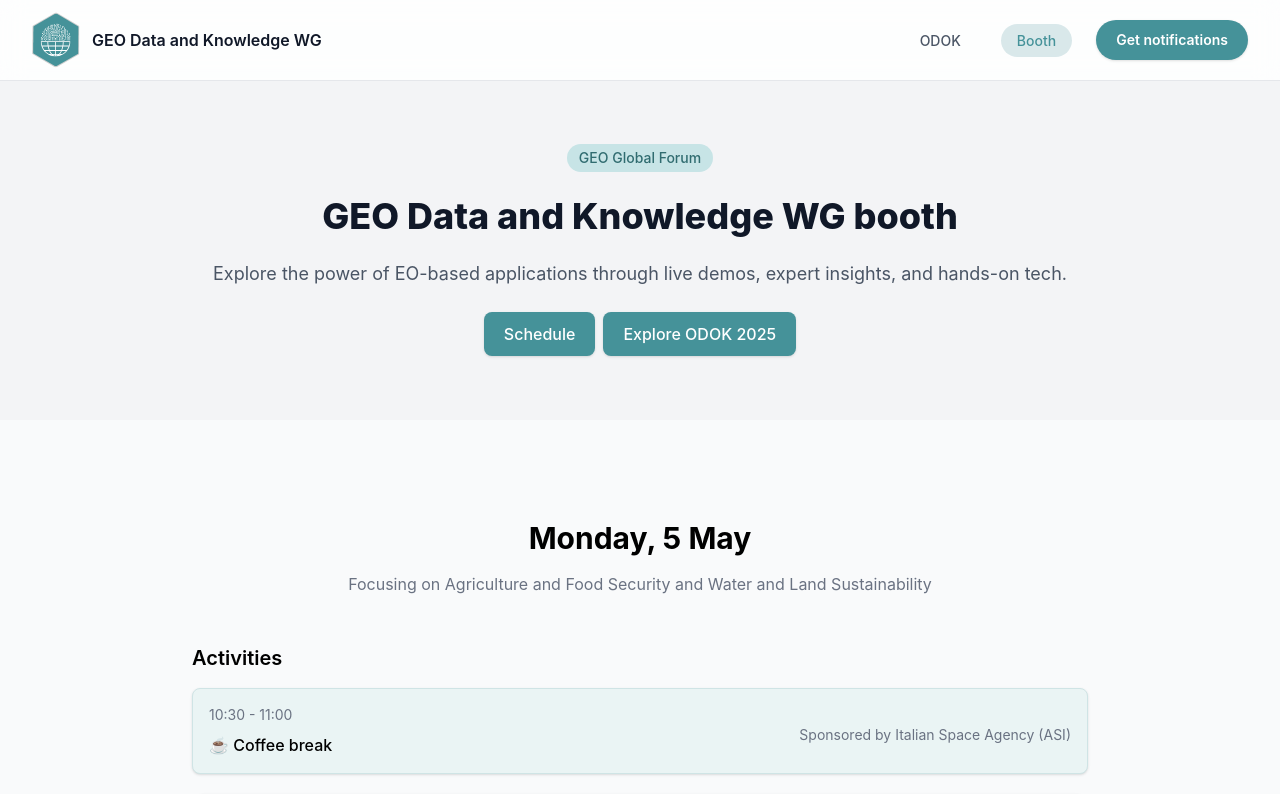
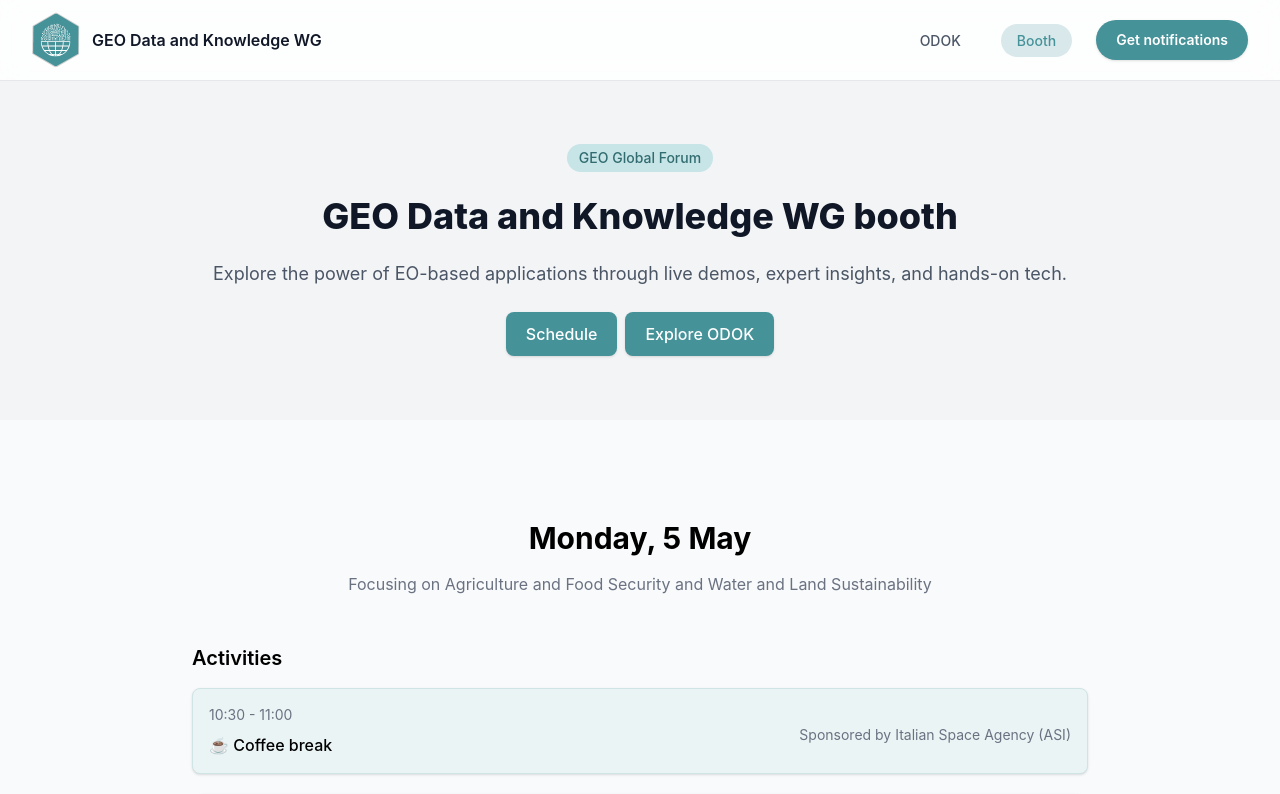
Before and after one commit to geo-knowledge-hub/dkwg-events, a Next.js app: page /booth in a window 1280 px wide. Shown: the top 794 px of the page. Built offline with nearby package versions, Linux system fonts and the light colour scheme.

Commit message:
content: update hero buttons

```diff
--- a/src/components/hero.tsx
+++ b/src/components/hero.tsx
@@ -70,7 +70,7 @@
               href="/booth"
               className="inline-flex items-center rounded-lg bg-[#459299] px-5 py-2.5 font-medium text-white shadow transition hover:bg-[#36777c] focus:ring-2 focus:ring-[#459299] focus:ring-offset-2 focus:outline-none"
             >
-              Explore booth
+              Explore the booth
             </Link>
           )}
 
@@ -79,7 +79,7 @@
               href="/"
               className="inline-flex items-center rounded-lg bg-[#459299] px-5 py-2.5 font-medium text-white shadow transition hover:bg-[#36777c] focus:ring-2 focus:ring-[#459299] focus:ring-offset-2 focus:outline-none"
             >
-              Explore ODOK 2025
+              Explore ODOK
             </Link>
           )}
         </div>
```
